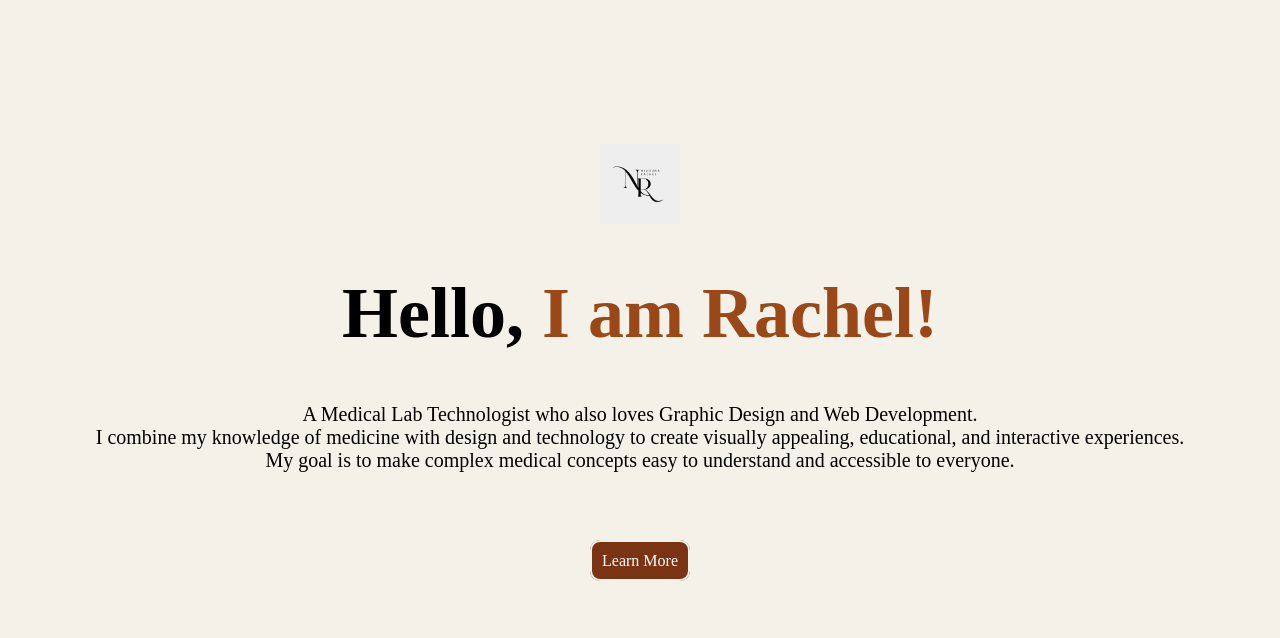
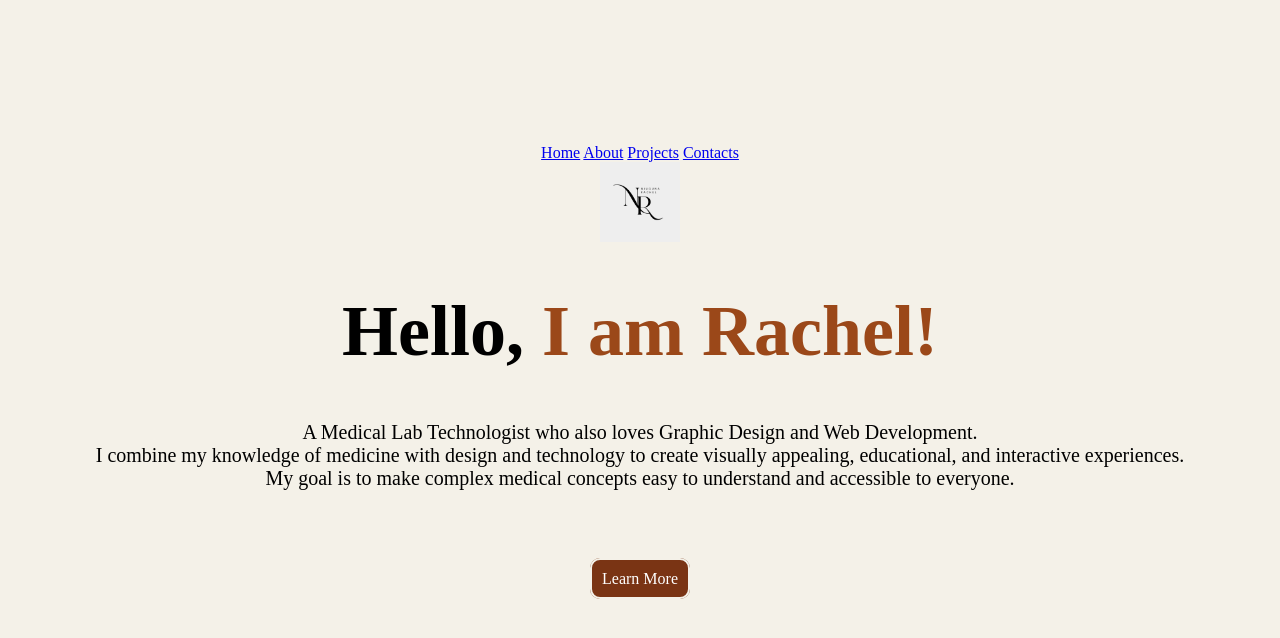
Before and after one commit to Rachel-rn/Website-portfolio, a plain HTML site: page index.html in a window 1280 px wide. Drawn offline with Linux system fonts and the light colour scheme; a web font is replaced by a local one.

Commit message:
Update index.html

```diff
--- a/index.html
+++ b/index.html
@@ -1,6 +1,12 @@
 <!DOCTYPE html>
 <html lang="en">
 <head>
+     <nav class="navbar">
+    <a href="index.html">Home</a>
+    <a href="About.html">About</a>
+    <a href="projects.html">Projects</a>
+    <a href="Contacts.html">Contacts</a>
+</nav>
     <meta charset="UTF-8">
     <meta name="viewport" content="width=device-width, initial-scale=1.0">
     <title>RACHEL NJUGUNA</title>
@@ -30,4 +36,5 @@
   <a href="about.html" class="btn">Learn More</a>
   </div>
 </body>
+
 </html>
```
